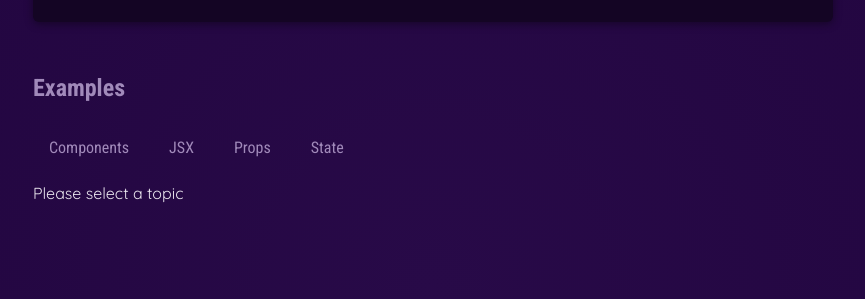
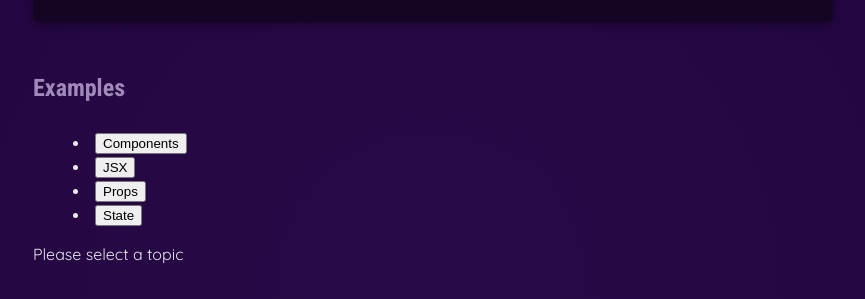
Before and after one commit to abdGhost/react-essentails, a React (Vite) app: page / in a window 1280 px wide. Shown: the part 353-652 px from the top of the page, without its empty margins (207-1072 px from the left). Built offline with nearby package versions, Linux system fonts and the light colour scheme.

Commit message:
added tabs component

```diff
--- a/src/App.jsx
+++ b/src/App.jsx
@@ -9,55 +9,16 @@ import TabButton from "./components/TabButton.jsx";
 import { useState } from "react";
 
 import { EXAMPLES } from "./data.js";
+import CoreConcepts from "./components/CoreConcepts.jsx";
+import Examples from "./components/Examples.jsx";
 
 function App() {
-  const [selectedTopic, setSelectedTopic] = useState();
-
-  function handleSelect(selectedButton) {
-    setSelectedTopic(selectedButton);
-    console.log(selectedTopic);
-  }
-
-  var tabContent = <p>Please select a topic </p>;
-
-  if (selectedTopic) {
-    tabContent = (
-      <div id="tab-content">
-        <h3>{EXAMPLES[selectedTopic].title}</h3>
-        <p>{EXAMPLES[selectedTopic].description}</p>
-        <pre>
-          <code>{EXAMPLES[selectedTopic].code}</code>
-        </pre>
-      </div>
-    );
-  }
-
   return (
     <div>
       <Header />
       <main>
-        <section id="core-concepts">
-          <h2>Core Concepts</h2>
-
-          <ul>
-            {CORE_CONCEPTS.map((conceptItem) => (
-              <CoreConcept key={conceptItem.description} {...conceptItem} />
-            ))}
-          </ul>
-        </section>
-
-        <section id="examples">
-          <h2>Examples</h2>
-          <menu>
-            <TabButton onSelect={() => handleSelect("components")}>
-              Components
-            </TabButton>
-            <TabButton onSelect={() => handleSelect("jsx")}>JSX</TabButton>
-            <TabButton onSelect={() => handleSelect("props")}>Props</TabButton>
-            <TabButton onSelect={() => handleSelect("state")}>State</TabButton>
-          </menu>
-          {tabContent}
-        </section>
+        <CoreConcepts />
+        <Examples />
       </main>
     </div>
   );
--- /dev/null
+++ b/src/components/CoreConcepts.jsx
@@ -0,0 +1,16 @@
+import { CORE_CONCEPTS } from "../data";
+import CoreConcept from "./CoreConcept";
+
+export default function CoreConcepts() {
+  return (
+    <section id="core-concepts">
+      <h2>Core Concepts</h2>
+
+      <ul>
+        {CORE_CONCEPTS.map((conceptItem) => (
+          <CoreConcept key={conceptItem.description} {...conceptItem} />
+        ))}
+      </ul>
+    </section>
+  );
+}
--- /dev/null
+++ b/src/components/Examples.jsx
@@ -0,0 +1,47 @@
+import TabButton from "./TabButton";
+import { EXAMPLES } from "../data";
+import { useState } from "react";
+import Section from "./Section";
+import Tabs from "./Tabs";
+
+export default function Examples() {
+  const [selectedTopic, setSelectedTopic] = useState();
+
+  function handleSelect(selectedButton) {
+    setSelectedTopic(selectedButton);
+    console.log(selectedTopic);
+  }
+
+  var tabContent = <p>Please select a topic </p>;
+
+  if (selectedTopic) {
+    tabContent = (
+      <div id="tab-content">
+        <h3>{EXAMPLES[selectedTopic].title}</h3>
+        <p>{EXAMPLES[selectedTopic].description}</p>
+        <pre>
+          <code>{EXAMPLES[selectedTopic].code}</code>
+        </pre>
+      </div>
+    );
+  }
+
+  return (
+    <Section title="Examples" id="examples">
+      <Tabs
+        buttons={
+          <>
+            <TabButton onSelect={() => handleSelect("components")}>
+              Components
+            </TabButton>
+            <TabButton onSelect={() => handleSelect("jsx")}>JSX</TabButton>
+            <TabButton onSelect={() => handleSelect("props")}>Props</TabButton>
+            <TabButton onSelect={() => handleSelect("state")}>State</TabButton>
+          </>
+        }
+      >
+        {tabContent}
+      </Tabs>
+    </Section>
+  );
+}
--- /dev/null
+++ b/src/components/Section.jsx
@@ -0,0 +1,8 @@
+export default function Section({ title, children, ...props }) {
+  return (
+    <section {...props}>
+      <h2>{title}</h2>
+      {children}
+    </section>
+  );
+}
--- /dev/null
+++ b/src/components/Tabs.jsx
@@ -0,0 +1,7 @@
+export default function Tabs({ children, buttons }) {
+  return (
+    <>
+      <main>{buttons}</main> {children}
+    </>
+  );
+}
```
